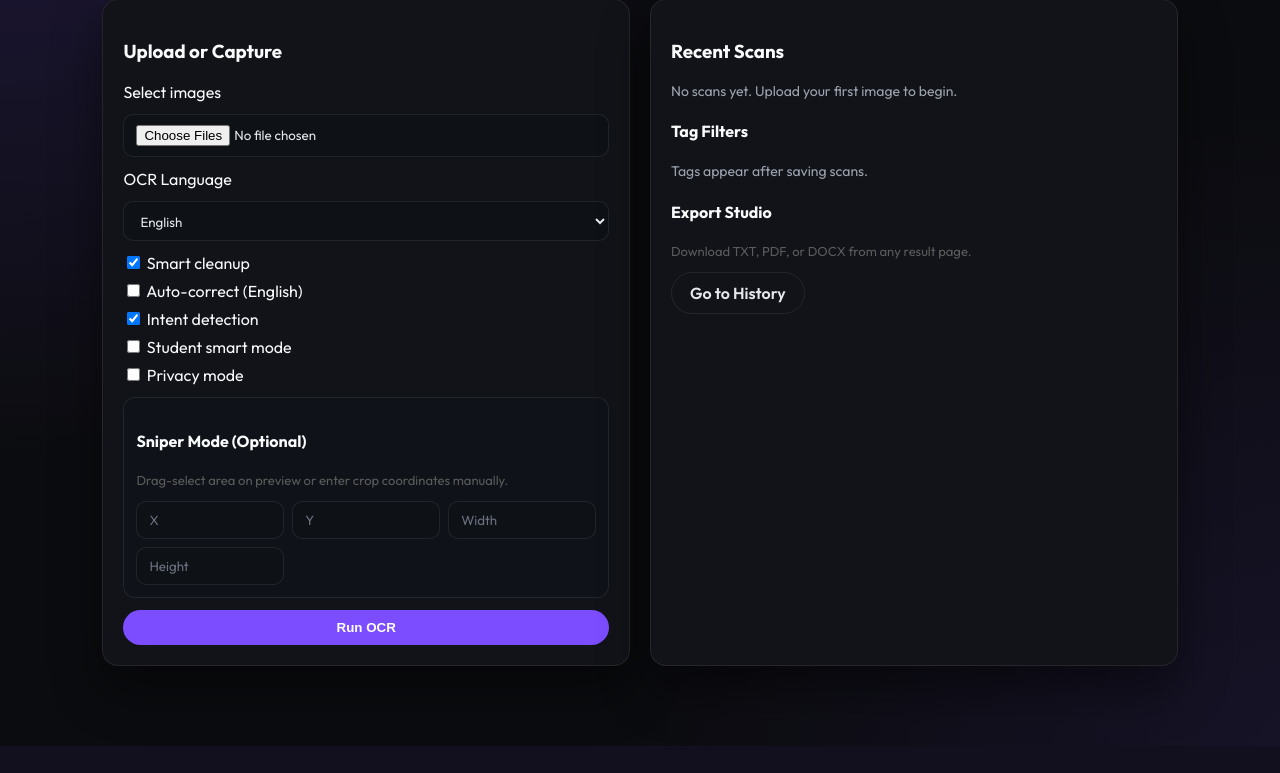
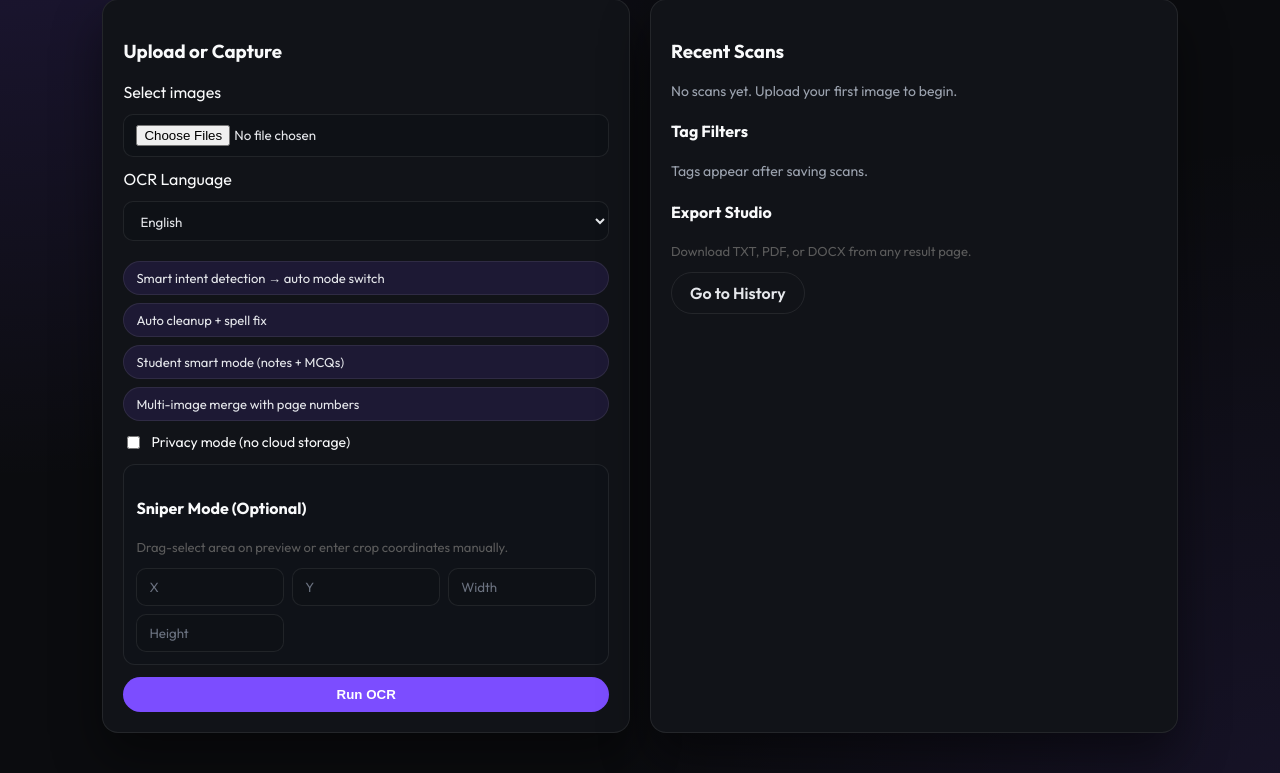
Before and after one commit to bhoidhara/Text_spotting_app, a Flask app: page /dashboard in a window 1280 px wide. Shown: the part 275-1048 px from the top of the page. Before the commit the page ends 1021 px from the top, so only its background shows below. Run offline with Flask 3, Linux system fonts and the light colour scheme; the visitor is signed in with stand-in values (Sample User, id 1).

Commit message:
upto date all

```diff
--- a/routes/scan_routes.py
+++ b/routes/scan_routes.py
@@ -65,11 +65,17 @@ def register_scan_routes(app):
             return None, [], "Pillow is not installed. OCR cannot run."
 
         lang = request.form.get("lang", "eng")
-        cleanup = request.form.get("cleanup") == "on"
-        autocorrect = request.form.get("autocorrect") == "on"
-        detect_intent_flag = request.form.get("detect_intent") == "on"
-        student_mode = request.form.get("student_mode") == "on"
-        privacy_mode = request.form.get("privacy_mode") == "on"
+        def _flag(name, default_on=False):
+            value = request.form.get(name)
+            if value is None:
+                return default_on
+            return str(value).lower() in {"on", "true", "1", "yes"}
+
+        cleanup = _flag("cleanup", default_on=True)
+        autocorrect = _flag("autocorrect", default_on=True)
+        detect_intent_flag = _flag("detect_intent", default_on=True)
+        student_mode = _flag("student_mode", default_on=True)
+        privacy_mode = _flag("privacy_mode", default_on=False)
         crop_box = _build_crop_box()
 
         combined_text = []
--- a/static/style.css
+++ b/static/style.css
@@ -566,6 +566,33 @@ body.theme-dark .sniper {
   gap: 8px;
 }
 
+.auto-stack {
+  display: grid;
+  gap: 8px;
+  margin-top: 8px;
+}
+
+.auto-chip {
+  padding: 8px 12px;
+  border-radius: 999px;
+  background: #fff1e6;
+  border: 1px solid var(--line);
+  font-size: 13px;
+}
+
+body.theme-dark .auto-chip {
+  background: rgba(124, 77, 255, 0.12);
+  border-color: var(--auth-line);
+  color: #e5e7eb;
+}
+
+.privacy-toggle {
+  display: flex;
+  align-items: center;
+  gap: 8px;
+  font-size: 14px;
+}
+
 .text-block {
   white-space: pre-wrap;
   background: #fffdfa;
@@ -613,10 +640,29 @@ body.theme-dark .text-block {
   border-radius: 999px;
 }
 
+.pill-stack {
+  display: flex;
+  align-items: center;
+  gap: 8px;
+  flex-wrap: wrap;
+}
+
+.pill-accent {
+  background: #e9f6f2;
+  border-color: #bfe2d6;
+  color: #0f6b6f;
+}
+
 body.theme-dark .pill {
   background: rgba(124, 77, 255, 0.15);
   border-color: rgba(124, 77, 255, 0.35);
   color: #e5e7eb;
+}
+
+body.theme-dark .pill-accent {
+  background: rgba(34, 197, 94, 0.16);
+  border-color: rgba(34, 197, 94, 0.4);
+  color: #d1fae5;
 }
 
 .button-row {
--- a/templates/dashboard.html
+++ b/templates/dashboard.html
@@ -27,13 +27,19 @@
           <option value="eng+hin+guj">Auto (EN + HI + GU)</option>
         </select>
 
-        <div class="checkbox-grid">
-          <label><input type="checkbox" name="cleanup" checked /> Smart cleanup</label>
-          <label><input type="checkbox" name="autocorrect" /> Auto-correct (English)</label>
-          <label><input type="checkbox" name="detect_intent" checked /> Intent detection</label>
-          <label><input type="checkbox" name="student_mode" /> Student smart mode</label>
-          <label><input type="checkbox" name="privacy_mode" /> Privacy mode</label>
+        <input type="hidden" name="cleanup" value="on" />
+        <input type="hidden" name="autocorrect" value="on" />
+        <input type="hidden" name="detect_intent" value="on" />
+        <input type="hidden" name="student_mode" value="on" />
+
+        <div class="auto-stack">
+          <div class="auto-chip">Smart intent detection → auto mode switch</div>
+          <div class="auto-chip">Auto cleanup + spell fix</div>
+          <div class="auto-chip">Student smart mode (notes + MCQs)</div>
+          <div class="auto-chip">Multi-image merge with page numbers</div>
         </div>
+
+        <label class="privacy-toggle"><input type="checkbox" name="privacy_mode" /> Privacy mode (no cloud storage)</label>
 
         <div class="sniper">
           <h4>Sniper Mode (Optional)</h4>
```
Also changed, not shown: templates/result.html (+14 -1 lines).
